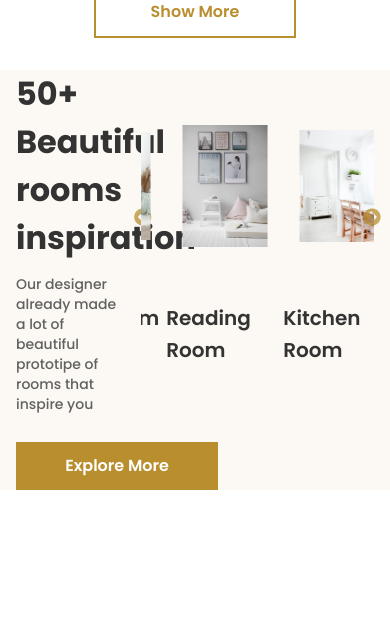
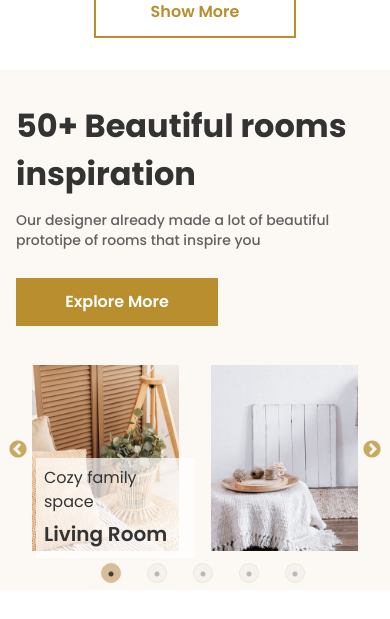
Before and after one commit to NurTheDev/furniro-ecommerce-react, a React (Vite) app: page / in a window 390 px wide. Shown: the part 4086-4705 px from the top of the page. Before the commit the page ends 4576 px from the top, so only its background shows below. Built offline with nearby package versions, Linux system fonts and the light colour scheme.

Commit message:
Add changes

```diff
--- a/src/index.css
+++ b/src/index.css
@@ -46,6 +46,29 @@
     .slick-next:before{
         @apply !text-primary lg:hidden;
     }
+    .slick-dots {
+        @apply !flex !justify-center !gap-4 !pl-4 lg:!bottom-14 lg:!left-36;
+    }
+
+    .slick-dots li {
+        @apply m-0;
+    }
+
+    .slick-dots button {
+        @apply text-[0px] leading-none block w-4 h-4 p-0 cursor-pointer border-none outline-none bg-transparent relative;
+    }
+
+    .slick-dots button::before {
+        content: "";
+        @apply absolute top-0 left-0 w-full h-full rounded-full transition-all duration-300;
+        border: 1px solid #CDAA7D; /* gold border */
+        background-color: #E0E0E0; /* light gray (inactive) */
+    }
+
+    .slick-dots .slick-active button::before {
+        background-color: #CDAA7D;
+    }
+
 }
 @layer components {
     .heading1{
@@ -57,4 +80,5 @@
     .heading4{
         @apply lg:text-2xl font-semibold text-[20px] leading-[32px] lg:leading-[40px];
     }
+
 }
--- a/src/lib.js
+++ b/src/lib.js
@@ -8,6 +8,8 @@ export const BrowseProductItem =[
         id: livingRoom,
         title: "Living Room",
         description: "Lorem ipsum dolor sit amet, consectetur adipisicing elit. Eius!",
+        shortDescription: "Cozy family space",
+        label: "Popular",
         image: livingRoom,
         price: 1000,
     }
@@ -16,6 +18,8 @@ export const BrowseProductItem =[
         id: diningRoom,
         title: "Dining Room",
         description: "Lorem ipsum dolor sit amet, consectetur adipisicing elit. Eius!",
+        shortDescription: "Elegant dining experience",
+        label: "New",
         image: diningRoom,
         price: 1000,
     },
@@ -23,6 +27,8 @@ export const BrowseProductItem =[
         id: bedRoom,
         title: "Bed Room",
         description: "Lorem ipsum dolor sit amet, consectetur adipisicing elit. Eius!",
+        shortDescription: "Peaceful sleep sanctuary",
+        label: "Featured",
         image: bedRoom,
         price: 1000,
     },
@@ -30,6 +36,8 @@ export const BrowseProductItem =[
         id: readingRoom,
         title: "Reading Room",
         description: "Lorem ipsum dolor sit amet, consectetur adipisicing elit. Eius!",
+        shortDescription: "Quiet focus corner",
+        label: "Sale",
         image: readingRoom,
         price: 1000,
     },
@@ -37,6 +45,8 @@ export const BrowseProductItem =[
         id: kitchenRoom,
         title: "Kitchen Room",
         description: "Lorem ipsum dolor sit amet, consectetur adipisicing elit. Eius!",
+        shortDescription: "Modern cooking space",
+        label: "Best Seller",
         image: kitchenRoom,
         price: 1000,
     }
--- a/src/pages/Home/HomeComponent/BeautifulRooms.jsx
+++ b/src/pages/Home/HomeComponent/BeautifulRooms.jsx
@@ -1,20 +1,24 @@
-import React from "react";
+import React, { useState } from "react";
 import PrimaryButton from "../../../components/PrimaryButton.jsx";
 import { BrowseProductItem } from "../../../lib.js";
 import Slider from "react-slick";
+import {FaArrowRightLong} from "react-icons/fa6";
 
-function BeautifulRooms(props) {
+function BeautifulRooms() {
+  const [currentIndex, setCurrentIndex] = useState(0);
+
   const settings = {
-    dots: false,
+    dots: true,
     infinite: true,
     speed: 500,
-    slidesToShow: 3,
-    slidesToScroll: 3,
+    slidesToShow: 2 ,
+    slidesToScroll: 1,
     initialSlide: 0,
-    arrows: true,
-    autoplay: true,
-    width: "100%",
+    // autoplay: true,
     autoplaySpeed: 2000,
+    centerPadding: "200px",
+    beforeChange: (oldIndex, newIndex) => setCurrentIndex(newIndex),
+    dotsClass: "slick-dots custom-dots-primary",
     responsive: [
       {
         breakpoint: 1024,
@@ -42,42 +46,46 @@ function BeautifulRooms(props) {
       },
     ],
   };
+
   return (
-    <div className={"bg-[#FCF8F3] lg:mt-14 mt-8"}>
-      <div className={"container mx-auto grid grid-cols-3 gap-4 px-4 lg:px-0"}>
-        <div className={"flex flex-col justify-center  gap-y-3"}>
-          <h1 className={"heading1"}>50+ Beautiful rooms inspiration</h1>
-          <p className={"text-Gray-2 font-medium text-sm lg:text-base"}>
-            Our designer already made a lot of beautiful prototipe of rooms that
-            inspire you
+      <div className="bg-[#FCF8F3] lg:mt-14 my-8 py-8 lg:py-0">
+        <div className="container mx-auto lg:grid grid-cols-3 gap-4 px-4 lg:px-0">
+          <div className="flex flex-col justify-center gap-y-3">
+            <h1 className="heading1">50+ Beautiful rooms inspiration</h1>
+            <p className="text-Gray-2 font-medium text-sm lg:text-base">
+              Our designer already made a lot of beautiful prototipe of rooms that inspire you
             </p>
-          <PrimaryButton btnText={"Explore More"} classname={"mt-4"} />
+            <PrimaryButton btnText="Explore More" classname="mt-4" />
           </div>
-        <div className={"col-span-2 slider-container"}>
+          <div className="lg:col-span-2 col-span-3 slider-container mt-4 lg:mt-0">
             <Slider {...settings}>
-            {BrowseProductItem?.map((item) => (
+              {BrowseProductItem?.map((item, index) => (
                   <div
                       key={item.id}
-                className={
-                  "slider-item !flex justify-center mt-4 lg:mt-12 items-center flex-col cursor-pointer group"
-                }
+                      className="slider-item !flex justify-center mt-4 lg:mt-12 items-center flex-col cursor-pointer group relative"
                   >
-                <div
-                  className={
-                    "overflow-hidden w-full h-[200px] lg:h-[508px] flex justify-center p-4 items-center"
-                  }
-                >
+                    <div className={`overflow-hidden w-full flex justify-center p-4 items-center ${index === currentIndex ? "lg:h-[608px] h-[200px]" : "lg:h-[468px] h-[200px]"}`}>
                       <img
                           src={item.image}
                           alt={item.title}
-                    className={
-                      "slider-image w-full hover:scale-110 transition duration-200 "
-                    }
+                          className={`slider-image w-full hover:scale-110 transition duration-200`}
                       />
                     </div>
-                <h3 className={"mt-4 heading4 group-hover:text-primary"}>
+
+                    {/* Conditionally render the title only for the centered item */}
+                    {index === currentIndex && (
+                        <div className={"flex justify-center items-end absolute bottom-0 lg:left-10 left-5 "}>
+                            <div className={"bg-white/70 lg:p-8 p-2"}>
+                              <p>{item.shortDescription}</p>
+                              <h3 className="lg:mt-4 mt-1 heading4 group-hover:text-primary">
                                 {item.title}
                               </h3>
+                            </div>
+                          <button className="px-3 py-3 bg-primary text-white font-semibold text-center hover:border-2 hover:border-primary hidden lg:block hover:bg-white hover:text-primary transition duration-200 cursor-pointer">
+                            <FaArrowRightLong />
+                          </button>
+                        </div>
+                    )}
                   </div>
               ))}
             </Slider>
--- a/src/pages/Home/HomeComponent/BrowseProduct.jsx
+++ b/src/pages/Home/HomeComponent/BrowseProduct.jsx
@@ -4,7 +4,6 @@ import "slick-carousel/slick/slick-theme.css";
 import Slider from "react-slick";
 import {BrowseProductItem} from "../../../lib.js"
 function BrowseProduct(props) {
-
     const settings = {
         dots: false,
         infinite: true,
```
Lines whose indentation alone changed are shown as unchanged.
